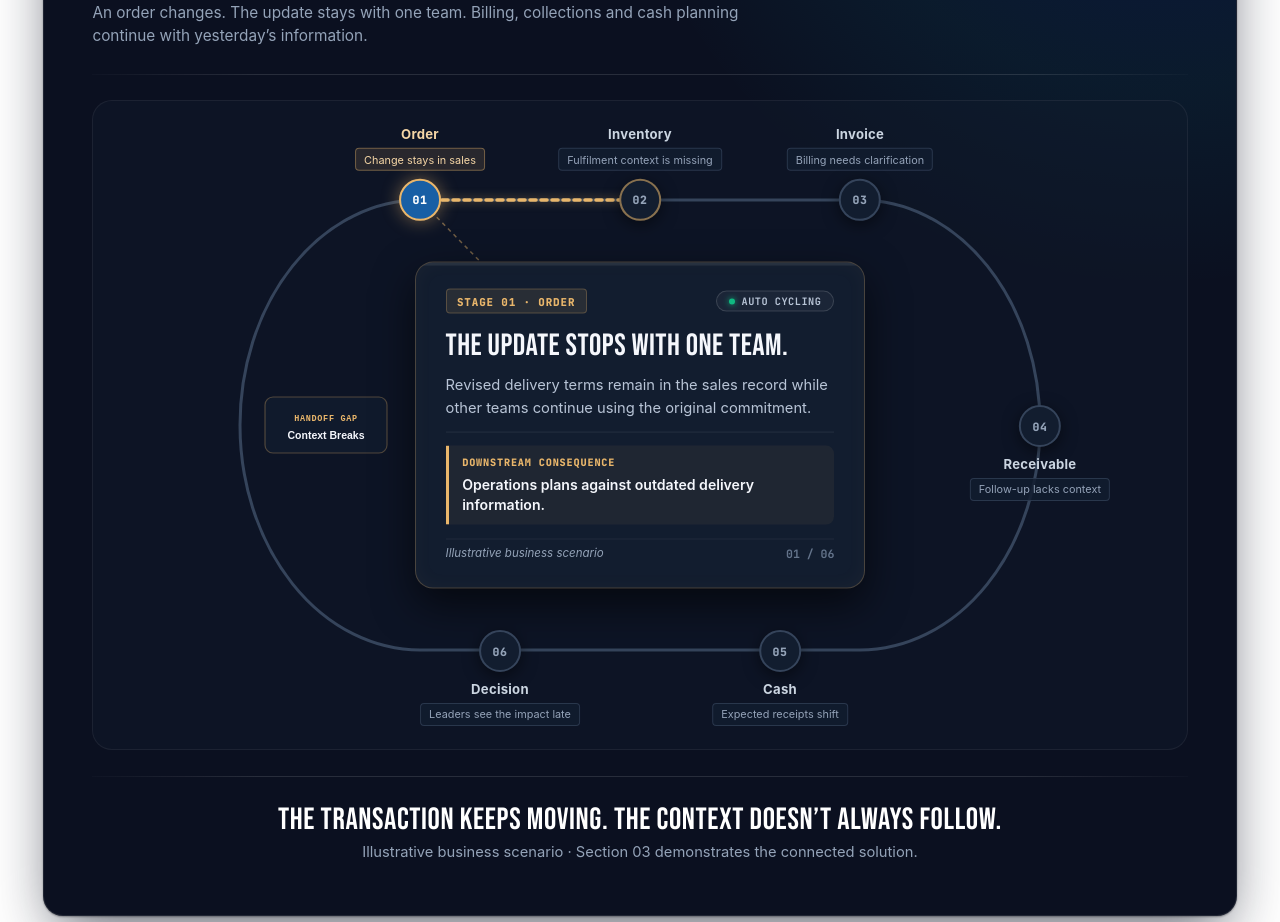
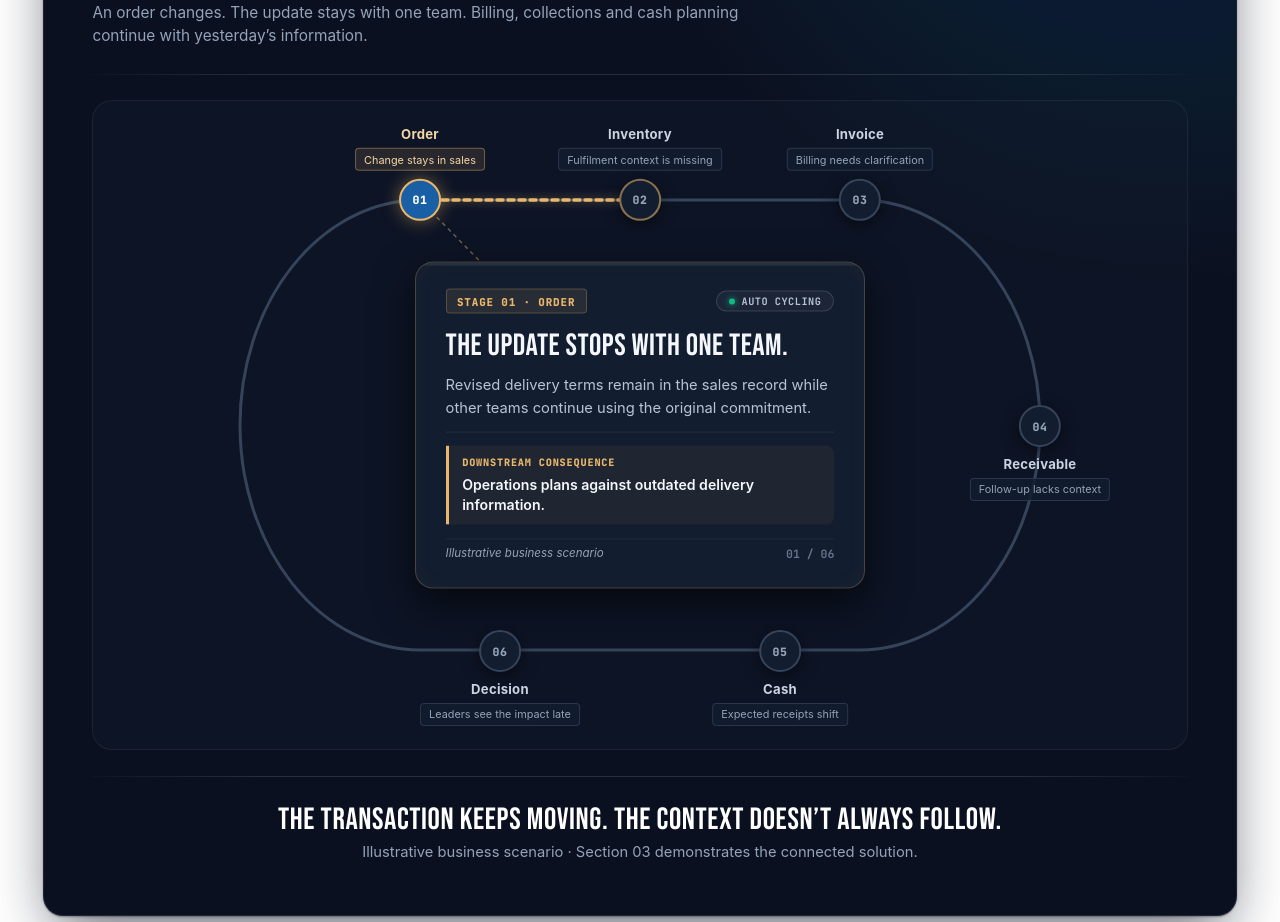
Before and after one commit to nagusairi/flowone-website-new, a React (Vite) app: page / in a window 1280 px wide. Shown: the part 1060-1982 px from the top of the page. Built offline with nearby package versions, Linux system fonts and the light colour scheme; the HTML template or start-up script is replaced by a standard one; a web font is replaced by a local one.

Commit message:
fix(causality-loop): remove misplaced static handoff gap badge from racetrack

```diff
--- a/src/components/CausalityStadiumLoop.tsx
+++ b/src/components/CausalityStadiumLoop.tsx
@@ -355,41 +355,6 @@ export const CausalityStadiumLoop = memo(function CausalityStadiumLoop() {
                     y2={300}
                     className="fo-stadium-connector-line"
                   />
-
-                  {/* Left Return Indicator Badge */}
-                  <g transform="translate(105, 272)">
-                    <rect
-                      width="122"
-                      height="56"
-                      rx="8"
-                      fill="rgba(18, 29, 47, 0.75)"
-                      stroke="rgba(233, 182, 107, 0.3)"
-                      strokeWidth="1.2"
-                    />
-                    <text
-                      x="61"
-                      y="24"
-                      fill="#E9B66B"
-                      fontSize="8.5"
-                      fontWeight="800"
-                      fontFamily="monospace"
-                      textAnchor="middle"
-                      letterSpacing="0.08em"
-                    >
-                      HANDOFF GAP
-                    </text>
-                    <text
-                      x="61"
-                      y="42"
-                      fill="#F5F7FC"
-                      fontSize="10.5"
-                      fontWeight="600"
-                      fontFamily="sans-serif"
-                      textAnchor="middle"
-                    >
-                      Context Breaks
-                    </text>
-                  </g>
                 </svg>
 
                 {/* Six Interactive Stage Nodes Positioned Around Track */}
```
